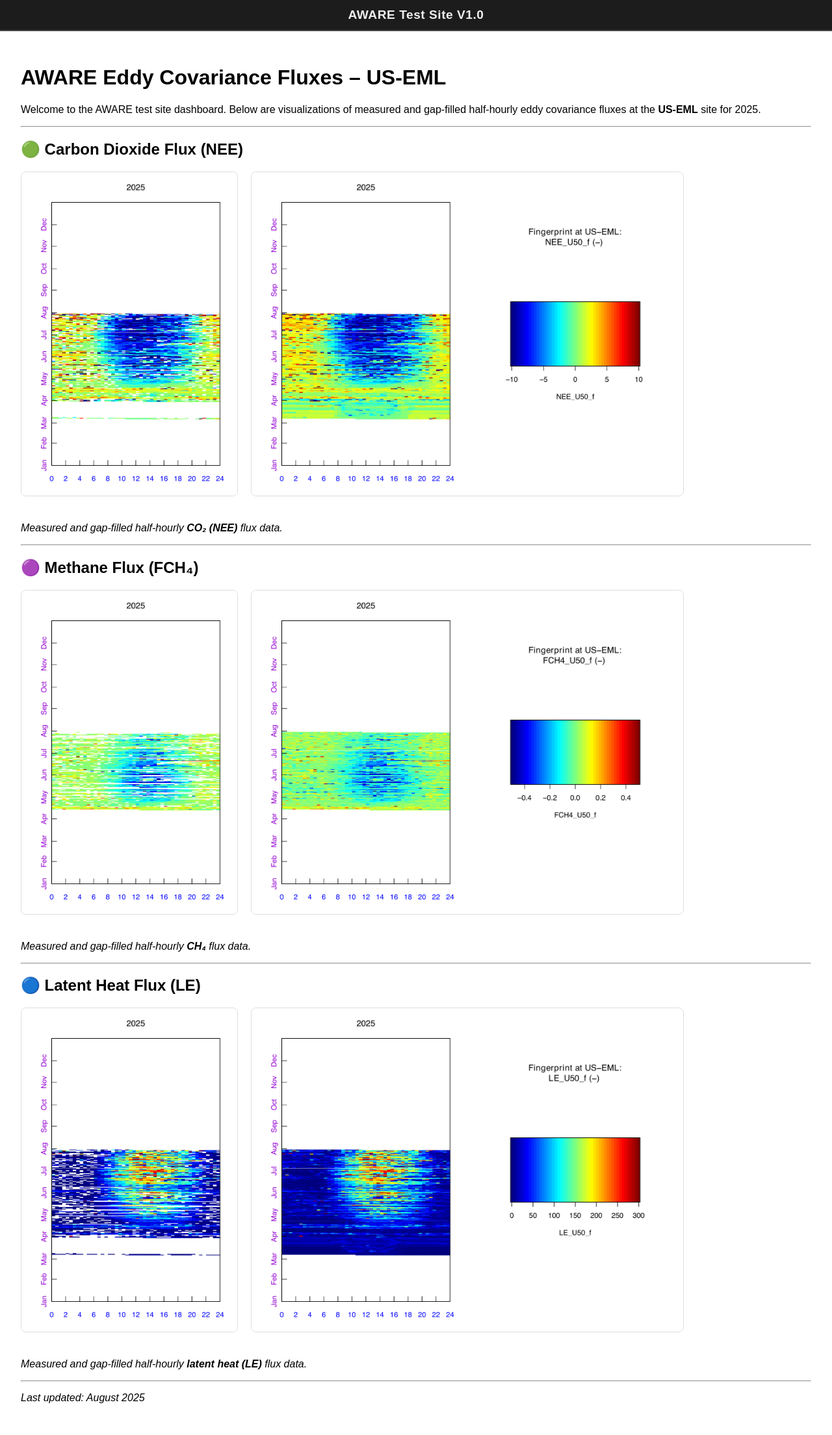
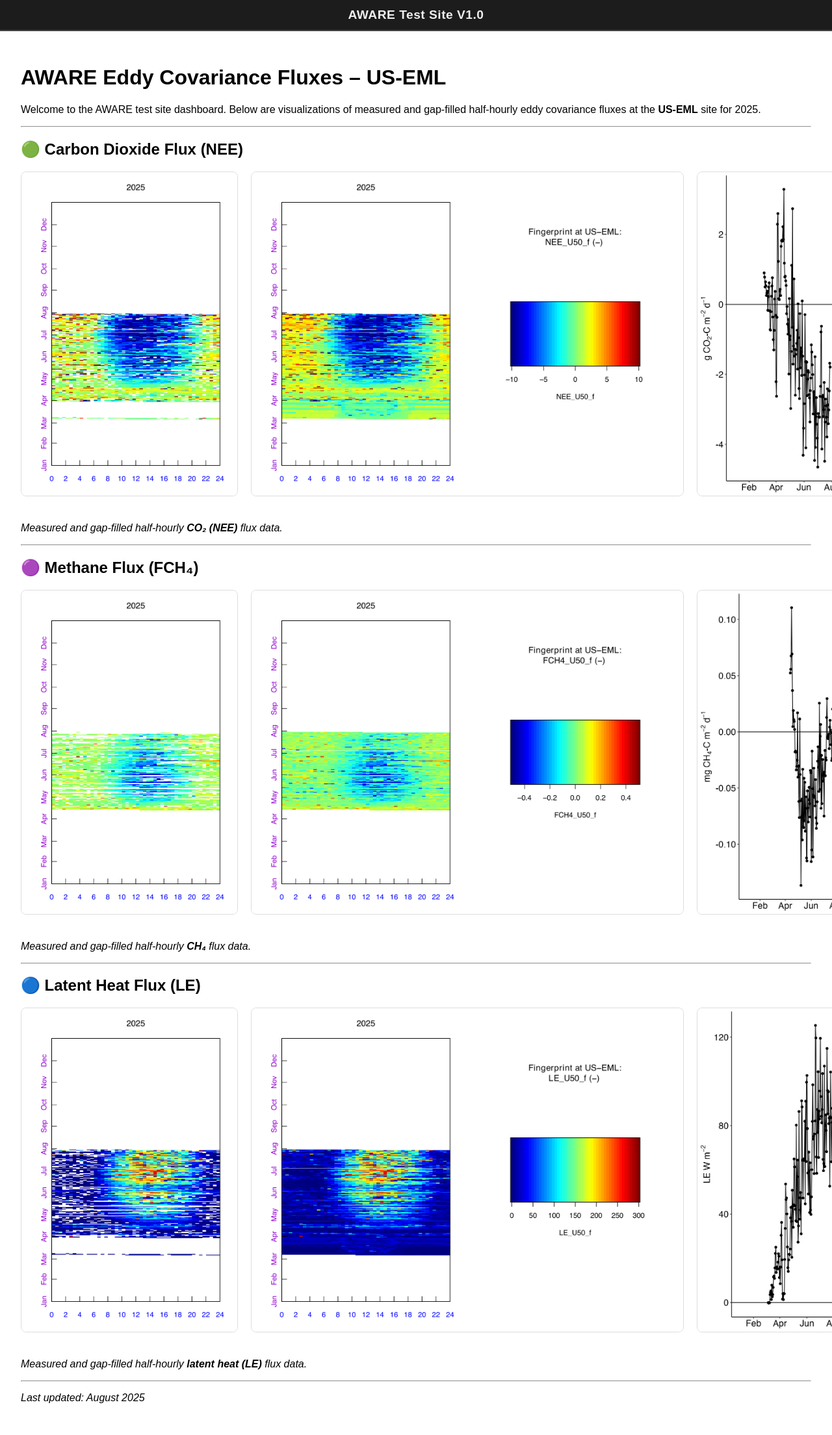
Before and after one commit to grantfalvo/grantfalvo.github.io, a Jekyll site: the page built from index.md, in a window 1280 px wide. Shown: the whole page at 65% size. Built offline with Jekyll 4.4.1, drawn with Linux system fonts in a browser that asks for light colours.

Commit message:
updated US-EML plots

```diff
--- a/index.md
+++ b/index.md
@@ -13,7 +13,8 @@ Welcome to the AWARE test site dashboard. Below are visualizations of measured a
 
 <div class="image-pair">
   <img src="/US-EML_24-25_FP_NEE.png" alt="NEE Flux" />
-  <img src="/US-EML_24-25_FP_NEE_U50_f.png" alt="NEE Flux Uncertainty" />
+  <img src="/US-EML_24-25_FP_NEE_U50_f.png" alt="Gap filled NEE Flux" />
+  <img src="/NEE_daily_timeseries.png" alt="CO2 timeseries" />
 </div>
 
 *Measured and gap-filled half-hourly **CO₂ (NEE)** flux data.*
@@ -24,7 +25,8 @@ Welcome to the AWARE test site dashboard. Below are visualizations of measured a
 
 <div class="image-pair">
   <img src="/US-EML_24-25_FP_FCH4.png" alt="CH4 Flux" />
-  <img src="/US-EML_24-25_FP_FCH4_U50_f.png" alt="CH4 Flux Uncertainty" />
+  <img src="/US-EML_24-25_FP_FCH4_U50_f.png" alt="Gap filled CH4 Flux" />
+    <img src="/FCH4_daily_timeseries.png" alt="CH4 timeseries" />
 </div>
 
 *Measured and gap-filled half-hourly **CH₄** flux data.*
@@ -35,7 +37,8 @@ Welcome to the AWARE test site dashboard. Below are visualizations of measured a
 
 <div class="image-pair">
   <img src="/US-EML_24-25_FP_LE.png" alt="LE Flux" />
-  <img src="/US-EML_24-25_FP_LE_U50_f.png" alt="LE Flux Uncertainty" />
+  <img src="/US-EML_24-25_FP_LE_U50_f.png" alt="Gap filled LE Flux" />
+  <img src="/LE_daily_timeseries.png" alt="LE timeseries" />
 </div>
 
 *Measured and gap-filled half-hourly **latent heat (LE)** flux data.*
```
Also changed, not shown: FCH4_daily_timeseries.png (added), LE_daily_timeseries.png (added), NEE_daily_timeseries.png (added).
